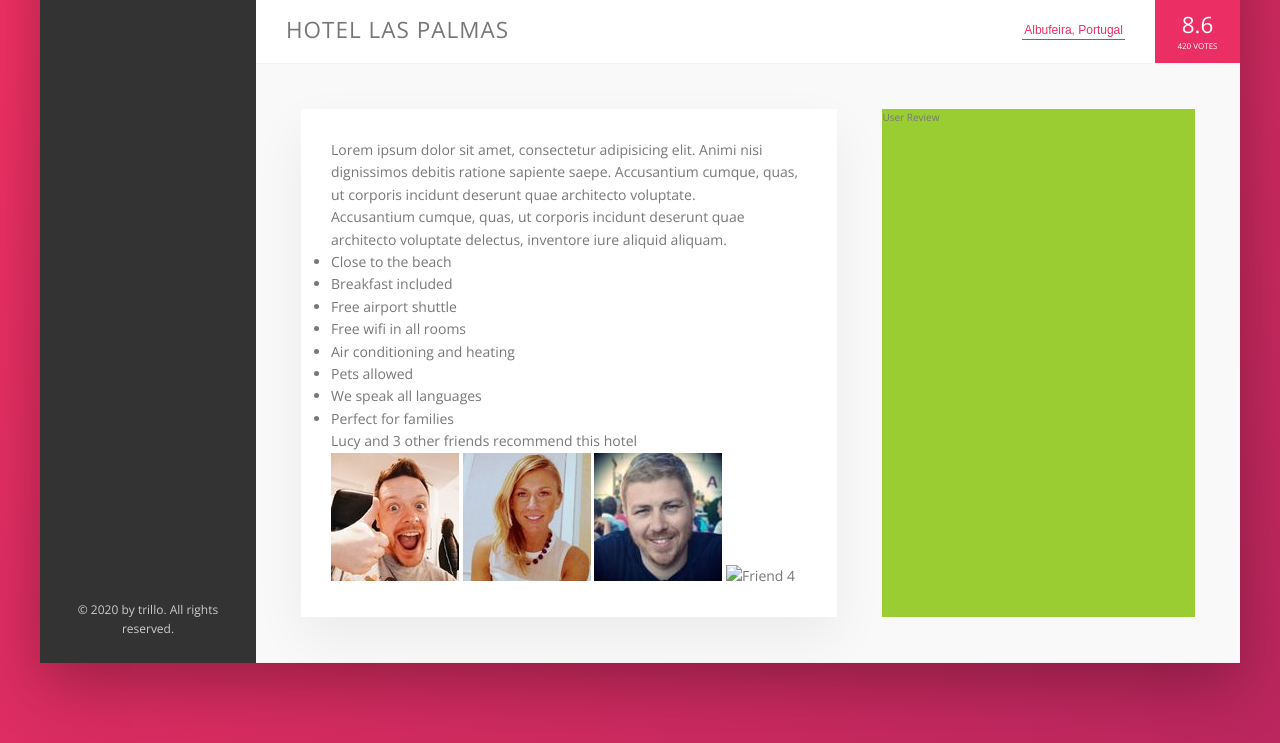
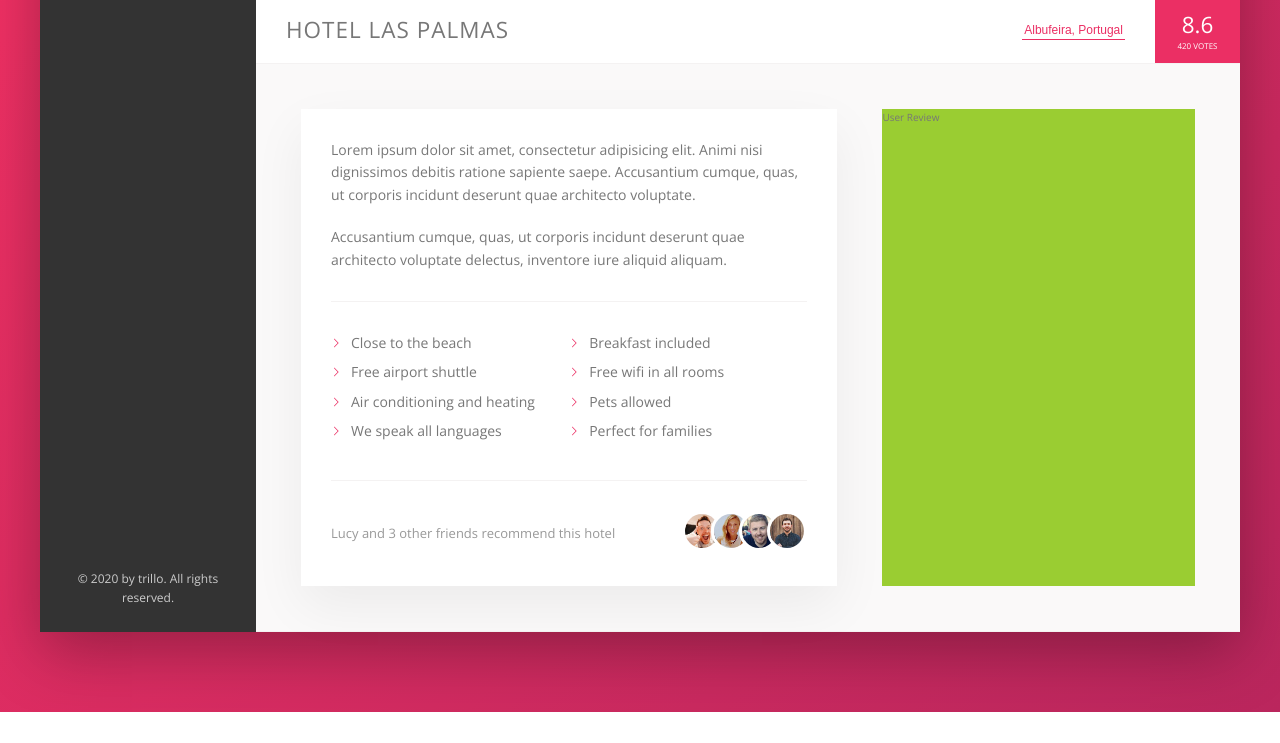
Before and after one commit to Osornio8/Trillo, a website: page index.html in a window 1280 px wide. Shown: the part 538-1281 px from the top of the page. After the commit the page ends 1250 px from the top, so only its background shows below. Drawn offline with nearby package versions, Linux system fonts and the light colour scheme.

Commit message:
Building the Description Section - Part 2

```diff
--- a/index.html
+++ b/index.html
@@ -157,7 +157,7 @@
                         <li class="list__item">We speak all languages</li>
                         <li class="list__item">Perfect for families</li>
                     </ul>
-                    <div class="recomend">
+                    <div class="recommend">
                         <p class="recommend__count">
                             Lucy and 3 other friends recommend this hotel
                         </p>
@@ -165,7 +165,7 @@
                             <img src="img/user-1.jpg" alt="Friend 1" class="recommend__photo">
                             <img src="img/user-2.jpg" alt="Friend 2" class="recommend__photo">
                             <img src="img/user-3.jpg" alt="Friend 3" class="recommend__photo">
-                            <img src="img/user-.4jpg" alt="Friend 4" class="recommend__photo">
+                            <img src="img/user-4.jpg" alt="Friend 4" class="recommend__photo">
                         </div>
                     </div>
                 </div>
--- a/sass/_components.scss
+++ b/sass/_components.scss
@@ -300,3 +300,74 @@
         box-shadow: 0;
     }
 }
+
+///////////////////////////////////
+// PARAGRAPH
+.paragraph:not(:last-of-type) {
+    margin-bottom: 2rem;
+}
+
+///////////////////////////////////
+// LIST
+.list {
+    list-style: none;
+    margin: 3rem 0;
+    padding: 3rem 0;
+    border-top: var(--line);
+    border-bottom: var(--line);
+
+    display: flex;
+    flex-wrap: wrap;
+
+    &__item {
+        flex: 0 0 50%;
+        margin-bottom: .7rem;
+    }
+
+    &__item::before {
+        content: "";
+        display: inline-block;
+        height: 1rem;
+        width: 1rem;
+        margin-right: 1rem;
+
+        // Older browsers
+        // background-image: url(../img/chevron-thin-right.svg);
+        // background-size: cover;
+
+        // Newer browsers - mask
+        background-color: var(--color-primary);
+        -webkit-mask-image: url(../img/chevron-thin-right.svg);
+        -webkit-mask-size: cover;
+        mask-image: url(../img/chevron-thin-right.svg);
+        mask-size: cover;
+    }
+}
+
+///////////////////////////////////
+// RECOMMEND
+.recommend {
+    font-size: 1.3rem;
+    color: var(--color-grey-dark-3);
+
+    display: flex;
+    align-items: center;
+
+    &__count {
+        margin-right: auto;
+    }
+
+    &__friends {}
+
+    &__photo {
+        box-sizing: border-box;
+        height: 4rem;
+        width: 4rem;
+        border-radius: 50%;
+        border: 3px solid #fff;
+
+        &:not(:last-child) {
+            margin-right: -1.5rem;
+        }
+    }
+}
```
Also changed, not shown: css/style.css.
